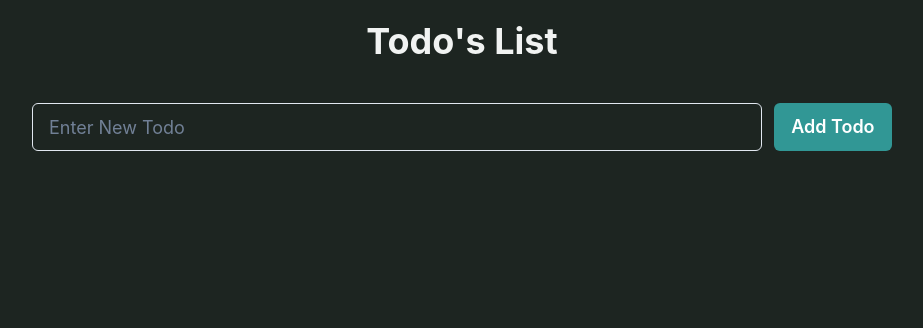
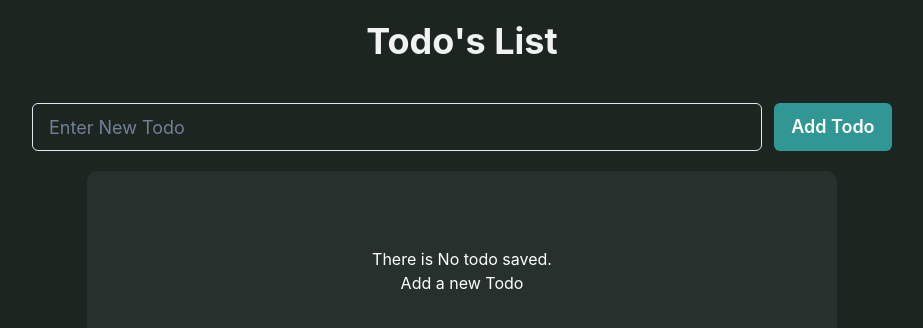
Before and after one commit to hassan-ak/wmd-next-chakra-todo, a Next.js app: page / in a window 1280 px wide. Shown: the top 328 px of the page, without its empty margins (178-1101 px from the left). Built offline with nearby package versions, Linux system fonts and the light colour scheme.

Commit message:
Add empty list to app

```diff
--- a/app/components/TodoList.tsx
+++ b/app/components/TodoList.tsx
@@ -2,8 +2,9 @@
 // Addition Form
 // Todos List
 
+import { v4 as uuidv4 } from 'uuid';
+import EmptyList from './EmptyList';
 import React, { useState } from 'react';
-import { v4 as uuidv4 } from 'uuid';
 import { Todo } from '../interface/interface';
 import { Box, Button, FormControl, Input, Stack } from '@chakra-ui/react';
 
@@ -78,7 +79,11 @@ export default function TodoList() {
   };
 
   /************************************************/
+  {
+    // App when no todos in the list
+    if (todos.length === 0) {
       return (
+        <Box>
           <Box color='white' m='auto' maxW='900px' p={'5'}>
             <FormControl>
               <Stack spacing={3} direction={['column', 'column', 'row']}>
@@ -102,5 +107,11 @@ export default function TodoList() {
               </Stack>
             </FormControl>
           </Box>
+          <EmptyList />;
+        </Box>
       );
+    } else {
+      return <Box>Test</Box>;
     }
+  }
+}
```
Lines whose indentation alone changed are shown as unchanged.
